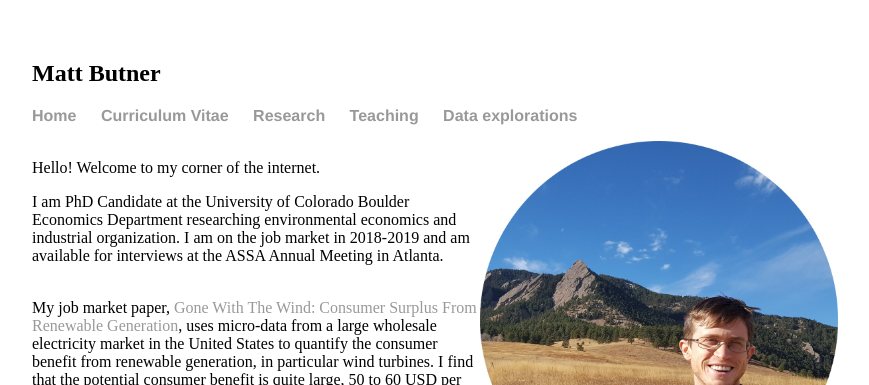
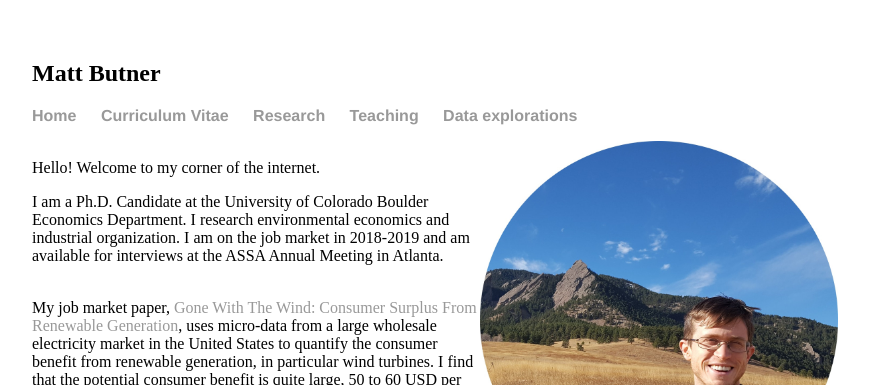
Before and after one commit to mattbutner/mattbutner.github.io, a Jekyll site: the page built from index.html, in a window 1280 px wide. Shown: the top 385 px of the page, without its empty margins (160-1029 px from the left). Built offline with Jekyll 4.4.1, drawn with Linux system fonts in a browser that asks for light colours.

Commit message:
spelling

```diff
--- a/index.html
+++ b/index.html
@@ -5,7 +5,7 @@ title: Matthew Ridge Butner
 
 <div class="group">
     <div class="left"> <br>Hello! Welcome to my corner of the internet. <br>
-        <p>	I am PhD Candidate at the University of Colorado Boulder Economics Department researching environmental economics and industrial organization. I am on the job market in 2018-2019 and am available for interviews at the ASSA Annual Meeting in Atlanta. </p>
+        <p>	I am a Ph.D. Candidate at the University of Colorado Boulder Economics Department. I research environmental economics and industrial organization. I am on the job market in 2018-2019 and am available for interviews at the ASSA Annual Meeting in Atlanta. </p>
         <p> <br>
           My job market paper,  <a href="research/butner_jmp.pdf">Gone With The Wind: Consumer Surplus From Renewable Generation</a>, uses micro-data from a large wholesale electricity market in the United States to quantify the consumer benefit from renewable generation, in particular wind turbines. I find that the potential consumer benefit is quite large, 50 to 60 USD per person per year. However, less than 70% of this benefit is realized because some electricity generators have an incentive to behave less competitively when wind turbines are generating electricity. <br>
          </p>
```
